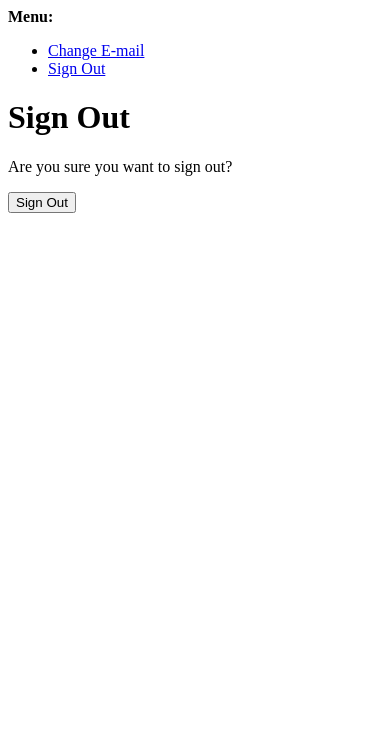
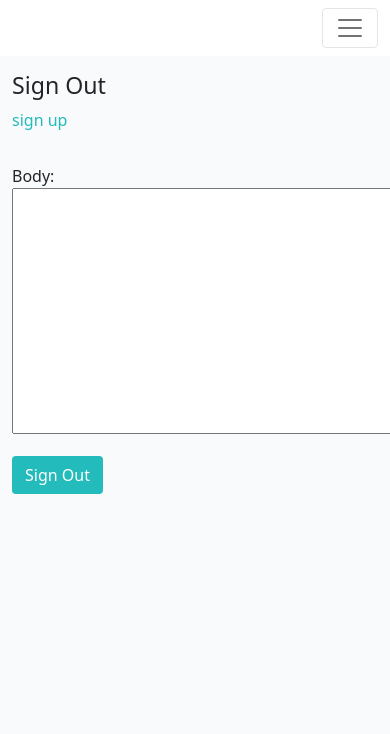
Before and after one commit to tomasblomgren/fst-website-pp4, a Django app: template templates/account/logout.html in a window 390 px wide; the page is wider, and only the part inside the window is pictured. Shown: the top 734 px of that part. Run offline with Django 3.2, Linux system fonts and the light colour scheme; a user stored in the database is signed in; the template is opened without the code that fills it: values that come from a table or form of the project are taken from there, most other values are stand-ins (such as "Sample title", 1, 10 or a date in 2020); some libraries are stand-ins or nearby versions.

Commit message:
changing logout UI

```diff
--- a/templates/account/logout.html
+++ b/templates/account/logout.html
@@ -1,21 +1,32 @@
-{% extends "account/base.html" %}
+{% extends "base.html" %}
 
 {% load i18n %}
+{% load account socialaccount %}
 
 {% block head_title %}{% trans "Sign Out" %}{% endblock %}
 
 {% block content %}
-<h1>{% trans "Sign Out" %}</h1>
 
-<p>{% trans 'Are you sure you want to sign out?' %}</p>
+<div class="container">
+  <div class="row">
+    <div class="col-md-8 mt-3 offset-md-2">
+      <h3>{% trans "Sign Out" %}</h3>
 
-<form method="post" action="{% url 'account_logout' %}">
-  {% csrf_token %}
-  {% if redirect_field_value %}
-  <input type="hidden" name="{{ redirect_field_name }}" value="{{ redirect_field_value }}"/>
-  {% endif %}
-  <button type="submit">{% trans 'Sign Out' %}</button>
-</form>
-
-
+      <p>{% blocktrans %} <a class="link" href="{{ signup_url }}">sign up</a>
+        {% endblocktrans %}</p>
+    </div>
+  </div>
+  <div class="row">
+    <div class="col-md-8 mt-3 offset-md-2">
+      <form class="logout" method="POST" action="{% url 'account_logout' %}">
+        {% csrf_token %}
+        {{ form.as_p }}
+        {% if redirect_field_value %}
+        <input type="hidden" name="{{ redirect_field_name }}" value="{{ redirect_field_value }}" />
+        {% endif %}
+        <button class="btn btn-signup right" type="submit">{% trans 'Sign Out' %}</button>
+      </form>
+    </div>
+  </div>
+</div>
 {% endblock %}
```
Also changed, not shown: db.sqlite3, pytest_bluedit/pytest-env/test_capitalize.py (line endings or trailing spaces).
